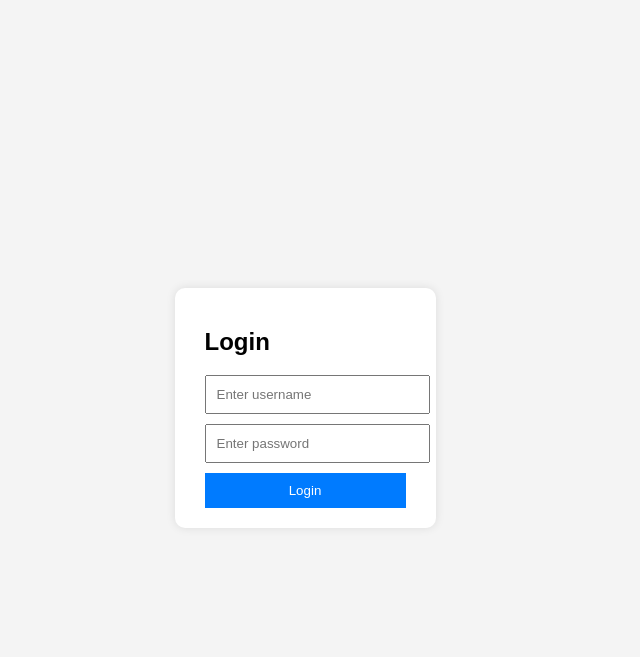
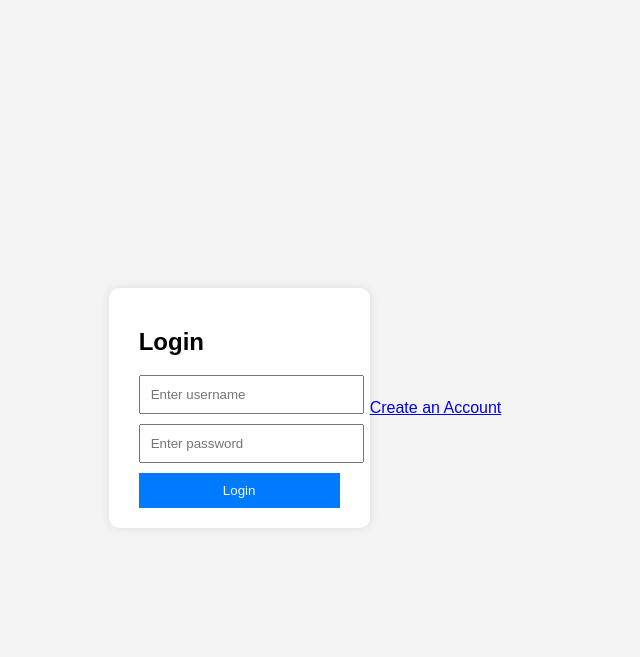
Before and after one commit to robbyj1388/campus-costs, a Flask app: page / in a window 1280 px wide. Shown: the top 657 px of the page, without its empty margins (335-975 px from the left). Run offline with Flask 3, Linux system fonts and the light colour scheme.

Commit message:
Added button to create account

```diff
--- a/src/templates/login.html
+++ b/src/templates/login.html
@@ -13,5 +13,8 @@
         <input type="password" name="password" placeholder="Enter password" required>
         <button type="submit">Login</button>
     </form>
+    <p>
+        <a href="{{ url_for('register') }}">Create an Account</a>
+    </p>
 </body>
 </html>
```
